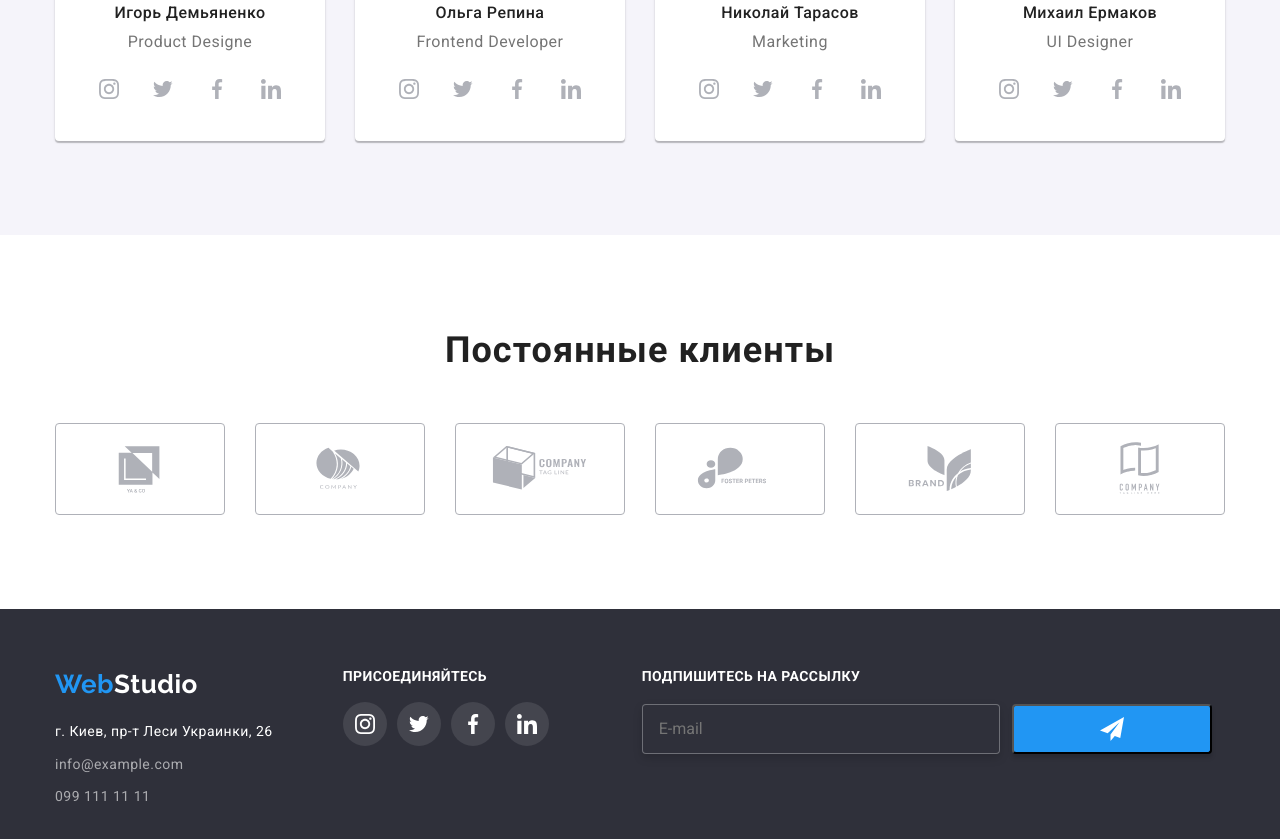
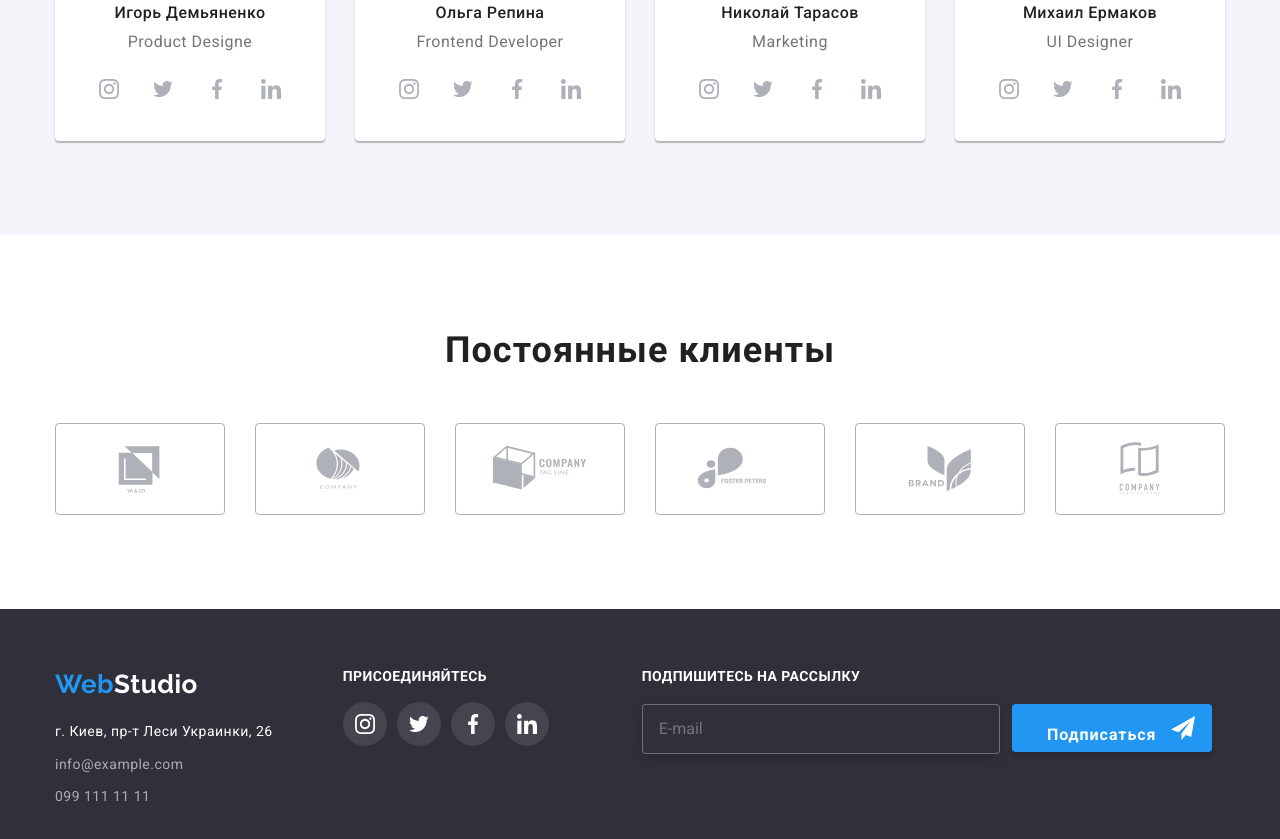
Before and after one commit to IrynaZubarieva/goit-markup-hw-06, a plain HTML site: page index.html in a window 1280 px wide. Shown: the part 2088-2927 px from the top of the page. Drawn offline with nearby package versions, Linux system fonts and the light colour scheme.

Commit message:
кнопка

```diff
--- a/css/styles.css
+++ b/css/styles.css
@@ -652,11 +652,11 @@ body {
   padding-bottom: 15px;
   color: rgba(255, 255, 255, 0.6);
   resize: none;
+  outline: 0px;
 }
 .button1 {
   position: absolute;
   width: 200px;
-  height: 50px;
   background: #2196f3;
   box-shadow: 0px 4px 4px rgba(0, 0, 0, 0.15);
   border-radius: 4px;
@@ -668,22 +668,26 @@ body {
   line-height: 1.9px;
   letter-spacing: 0.06em;
   color: #ffffff;
+  padding-left: 29px;
+  padding-top: 10px;
+  padding-bottom: 10px;
+  padding-right: 10px;
+  border-color: transparent;
+  align-items: center;
+  text-align: center;
 }
-.button1::placeholder {
-  font-family: Roboto;
-  font-style: normal;
-  font-weight: 700;
-  font-size: 16px;
-  line-height: 1.9px;
-  letter-spacing: 0.06em;
-  color: #ffffff;
+.button1:focus {
+  background-color: var(--accent-color);
 }
+
 .footer-social-icon1 {
   width: 24px;
   height: 24px;
+  margin-left: 10px;
   fill: #ffffff;
   transition: fill 250ms;
 }
+
 .backdrop {
   position: fixed;
   width: 100vw;
--- a/index.html
+++ b/index.html
@@ -417,7 +417,7 @@
         <h3 class="footer-text1">ПОДПИШИТЕСЬ НА РАССЫЛКУ</h3>
         <form action="#" class="online-form">
         <textarea name="E-mail"placeholder="E-mail" class="online-text"></textarea>
-           <button type="submit" class="button1"placeholder="Подписаться">
+           <button class="button1">Подписаться
             <svg class="footer-social-icon1">
                 <use href="./images/sprite.svg#icon-icon-send-2">
                 </use>
```
